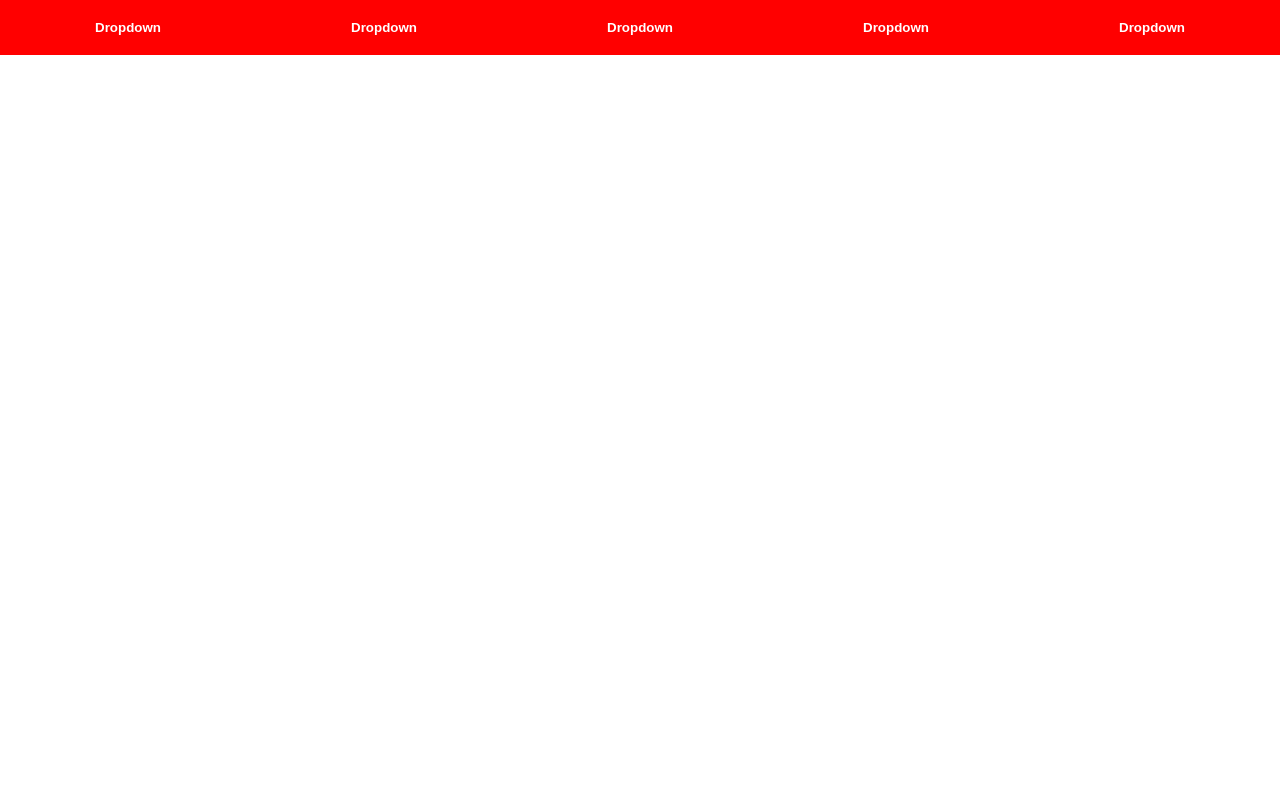
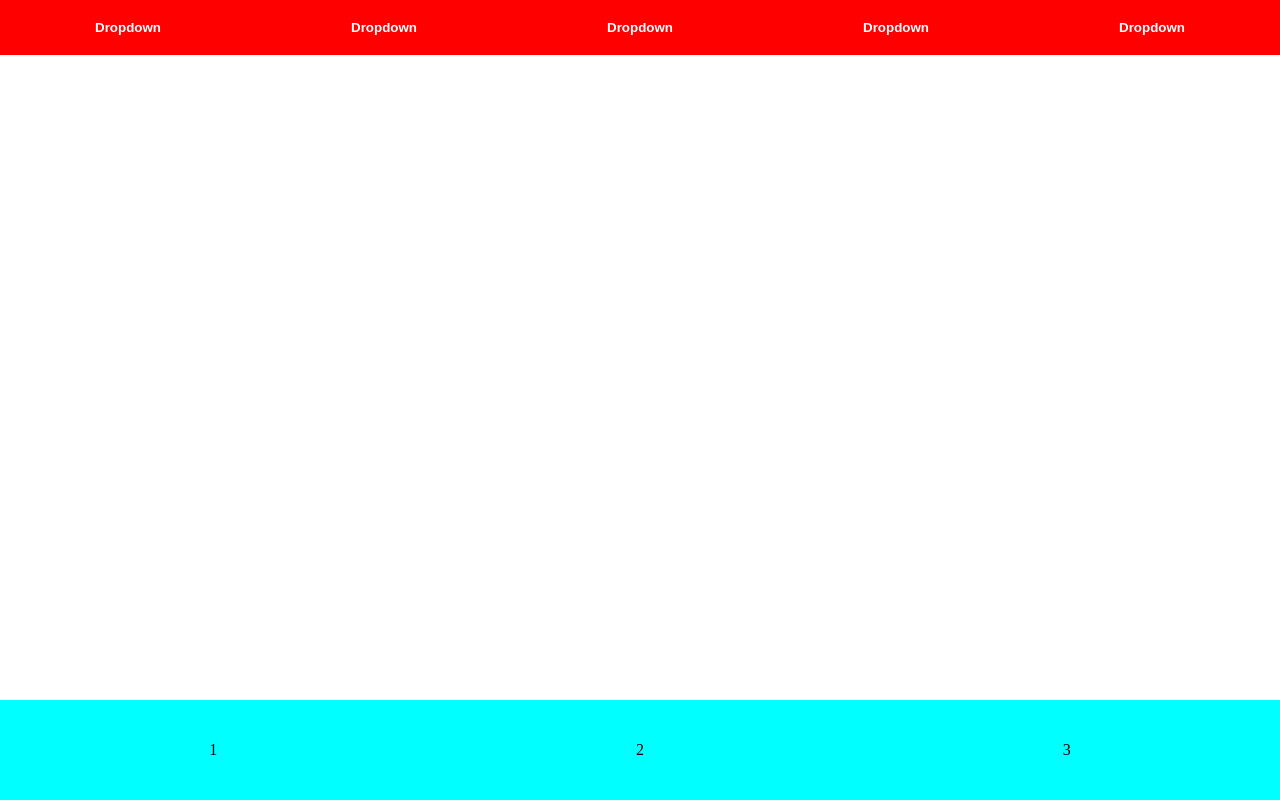
Before and after one commit to lg4tin/drop-down-menu-practice, a plain HTML site: page index.html in a window 1280 px wide. Drawn offline with Linux system fonts and the light colour scheme.

Commit message:
Add Footer

```diff
--- a/index.html
+++ b/index.html
@@ -21,6 +21,12 @@
     <a href="#contact" class="hi">Contact</a>
   </div>
 
+  <footer class="footer">
+    <div>1</div>
+    <div>2</div>
+    <div>3</div>
+  </footer>
+
   <script>
     const dropdownBtn = document.querySelector('.btn');
     const dropdownList = document.querySelector('.dropdown');
--- a/styles.css
+++ b/styles.css
@@ -42,3 +42,24 @@ button:hover {
   display: flex;
   flex-direction: column;
 }
+
+.footer {
+  position: absolute;
+  bottom: 0px;
+  right: 0px;
+  left: 0px;
+  background-color: aqua;
+  display: flex;
+  justify-content: space-around;
+  align-items: center;
+  height: 100px;
+}
+
+.footer div {
+  padding: 42px;
+}
+
+.footer div:hover {
+  background-color: azure;
+
+}
```
